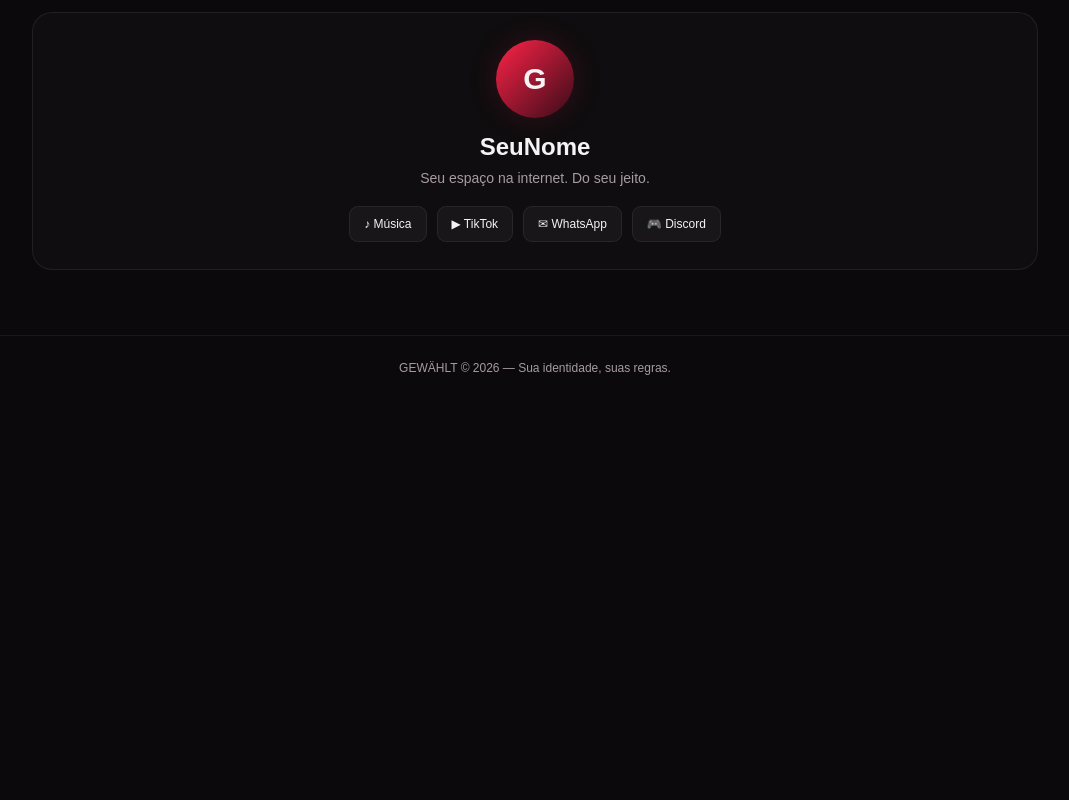
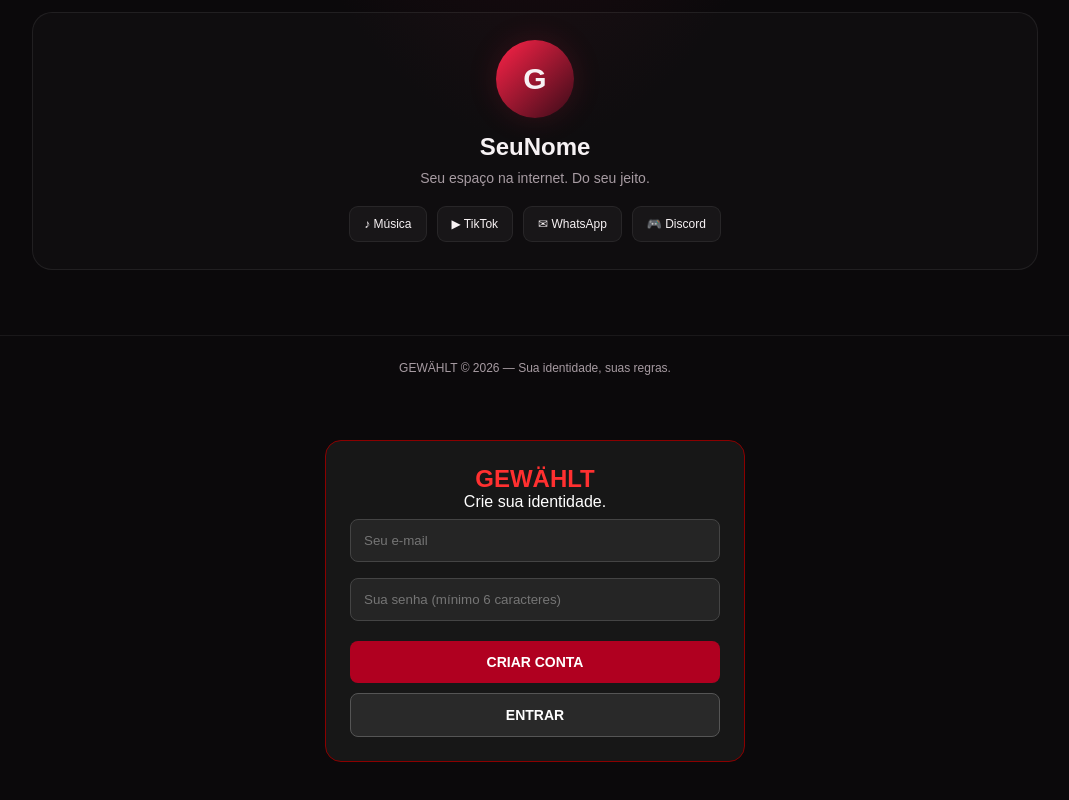
Before and after one commit to LukasGewahlt/gewahltX, a plain HTML site: page index.html in a window 1280 px wide. Shown: the part 1010-1810 px from the top of the page, without its empty margins (105-1174 px from the left). Before the commit the page ends 1410 px from the top, so only its background shows below. Drawn offline with nearby package versions, Linux system fonts and the light colour scheme.

Commit message:
Update index.html

```diff
--- a/index.html
+++ b/index.html
@@ -382,4 +382,108 @@ footer {
   console.log('Gewählt conectado ao Supabase!');
 </script>
 </body>
+  <section id="gewahlt-auth" style="
+  max-width: 420px;
+  margin: 40px auto;
+  padding: 24px;
+  background: #171717;
+  border: 1px solid #8b0000;
+  border-radius: 16px;
+  color: white;
+  font-family: Arial, sans-serif;
+">
+  <h2 style="text-align:center;color:#ff3030;">
+    GEWÄHLT
+  </h2>
+
+  <p style="text-align:center;">
+    Crie sua identidade.
+  </p>
+
+  <input
+    id="gw-email"
+    type="email"
+    placeholder="Seu e-mail"
+    autocomplete="email"
+    style="width:100%;box-sizing:border-box;padding:13px;margin:8px 0;background:#252525;color:white;border:1px solid #444;border-radius:8px;"
+  >
+
+  <input
+    id="gw-password"
+    type="password"
+    placeholder="Sua senha (mínimo 6 caracteres)"
+    autocomplete="current-password"
+    style="width:100%;box-sizing:border-box;padding:13px;margin:8px 0;background:#252525;color:white;border:1px solid #444;border-radius:8px;"
+  >
+
+  <button
+    onclick="gwSignup()"
+    style="width:100%;padding:13px;margin-top:12px;background:#b00020;color:white;border:0;border-radius:8px;font-weight:bold;"
+  >
+    CRIAR CONTA
+  </button>
+
+  <button
+    onclick="gwLogin()"
+    style="width:100%;padding:13px;margin-top:10px;background:#292929;color:white;border:1px solid #555;border-radius:8px;"
+  >
+    ENTRAR
+  </button>
+
+  <p id="gw-message" style="text-align:center;overflow-wrap:anywhere;"></p>
+</section>
+
+<script>
+async function gwSignup() {
+  const email = document.getElementById('gw-email').value.trim();
+  const password = document.getElementById('gw-password').value;
+  const message = document.getElementById('gw-message');
+
+  if (!email || password.length < 6) {
+    message.textContent = 'Informe um e-mail válido e uma senha com pelo menos 6 caracteres.';
+    return;
+  }
+
+  message.textContent = 'Criando sua conta...';
+
+  const { data, error } = await supabaseClient.auth.signUp({
+    email,
+    password
+  });
+
+  if (error) {
+    message.textContent = 'Erro: ' + error.message;
+    return;
+  }
+
+  message.textContent = data.session
+    ? 'Conta criada! Você já está conectado.'
+    : 'Cadastro iniciado! Confira seu e-mail para confirmar a conta, se solicitado.';
+}
+
+async function gwLogin() {
+  const email = document.getElementById('gw-email').value.trim();
+  const password = document.getElementById('gw-password').value;
+  const message = document.getElementById('gw-message');
+
+  if (!email || !password) {
+    message.textContent = 'Preencha seu e-mail e sua senha.';
+    return;
+  }
+
+  message.textContent = 'Entrando...';
+
+  const { data, error } = await supabaseClient.auth.signInWithPassword({
+    email,
+    password
+  });
+
+  if (error) {
+    message.textContent = 'Erro: ' + error.message;
+    return;
+  }
+
+  message.textContent = 'Login realizado! Bem-vindo ao Gewählt.';
+}
+      </script>
   </html>
```
